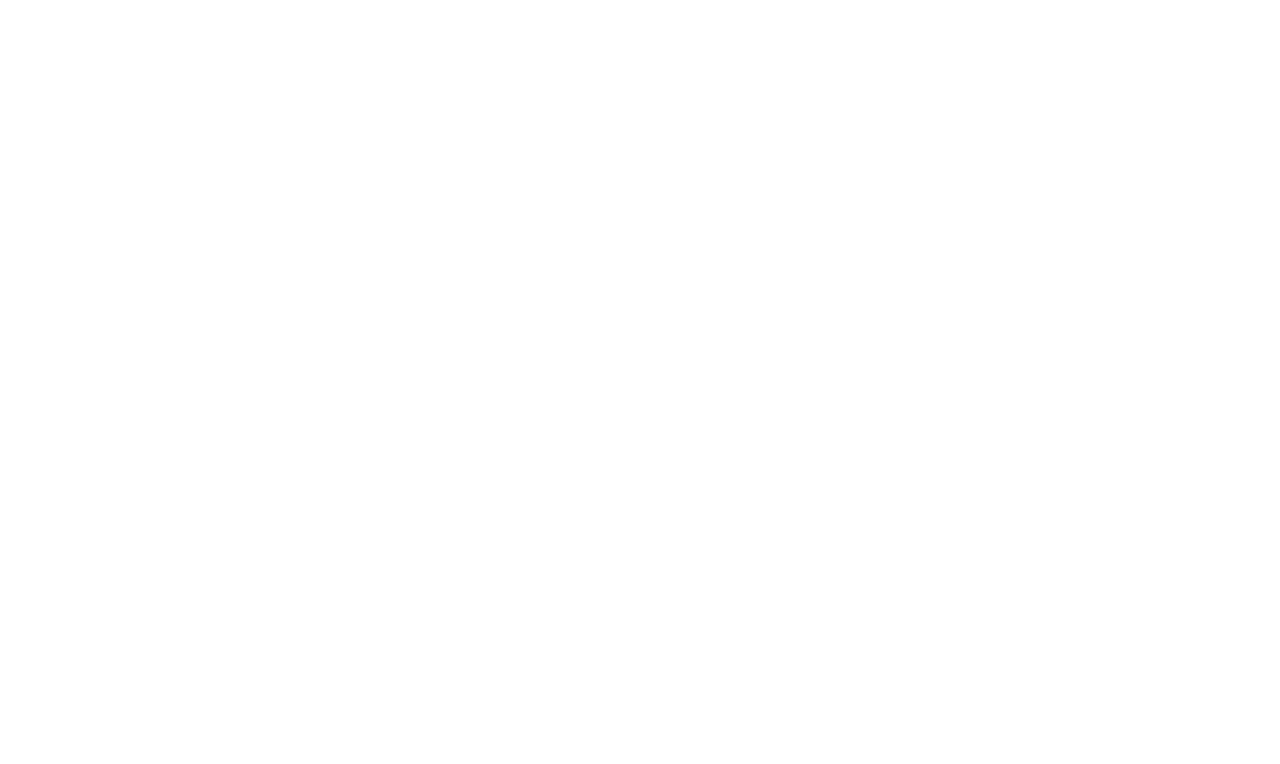
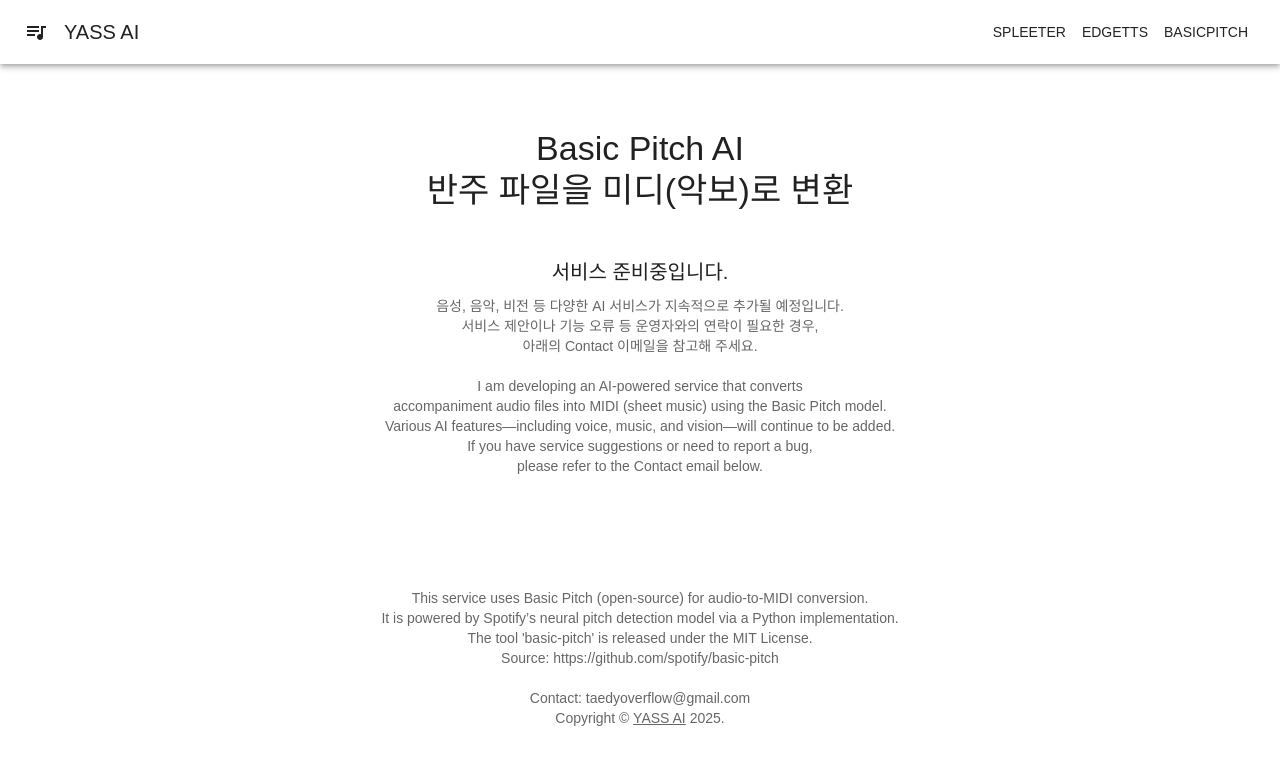
Before and after one commit to taedyoverflow/yass_front, a React (Create React App) app: page /pitch in a window 1280 px wide. Before the commit this address had no page. Shown: the top 764 px of the page. Built offline with nearby package versions, Linux system fonts and the light colour scheme.

Commit message:
feat: Basic Pitch 기반 AI 악보 변환 서비스 안내 페이지 추가

```diff
--- a/src/App.js
+++ b/src/App.js
@@ -10,6 +10,7 @@
 
 import { createTheme, ThemeProvider } from "@mui/material/styles";
 import CssBaseline from "@mui/material/CssBaseline";
+import BasicPitch from "./pages/BasicPitch";
 
 function App() {
   // TODO remove, this demo shouldn't need to reset the theme.
@@ -28,7 +29,7 @@
           {/* <Route path="/" element={<Home />} /> */}
           {/* <Route path="/separation" element={<Separation />} /> */}
           {/* <Route path="/inference" element={<Inference />} /> */}
-          {/* <Route path="/train" element={<Train />} /> */}
+          <Route path="/pitch" element={<BasicPitch />} /> */
           <Route path="/tts" element={<TTS />} />
           <Route path="/" element={<Download />} />
         </Routes>
--- a/src/components/CustomAppbar.js
+++ b/src/components/CustomAppbar.js
@@ -34,6 +34,9 @@
         <ListItem button component="a" href="/tts">
           <ListItemText primary="edgeTTS" />
         </ListItem>
+        <ListItem button component="a" href="/pitch">
+          <ListItemText primary="BasicPitch" />
+        </ListItem>
       </List>
     </Box>
   );
@@ -62,10 +65,10 @@
             {/* <Button href="/" color="inherit">HOME</Button>
             <Button href="/separation" color="inherit">SEPARATION</Button>
             <Button href="/inference" color="inherit">INFERENCE</Button>
-            <Button href="/train" color="inherit">TRAIN</Button>
-            <Button href="/signin" color="inherit">SIGN IN</Button> */}
+            <Button href="/train" color="inherit">TRAIN</Button> */}
             <Button href="/" color="inherit">Spleeter</Button>
             <Button href="/tts" color="inherit">edgeTTS</Button>
+            <Button href="/pitch" color="inherit">BasicPitch</Button>
           </Box>
         )}
       </Toolbar>
--- /dev/null
+++ b/src/pages/BasicPitch.js
@@ -0,0 +1,63 @@
+import React from "react";
+import {
+  Container, Typography, Box, Link
+} from "@mui/material";
+import CustomAppBar from "../components/CustomAppbar";
+
+function Copyright() {
+  return (
+    <Typography variant="body2" color="text.secondary" align="center">
+      {"Copyright © "}
+      <Link color="inherit" href="/">YASS AI</Link>{" "}
+      {new Date().getFullYear()}
+      {"."}
+    </Typography>
+  );
+}
+
+export default function BasicPitch() {
+  return (
+    <>
+      <CustomAppBar />
+      <main>
+        <Container sx={{ py: 8, display: 'flex', flexDirection: 'column', alignItems: 'center' }} maxWidth="md">
+          <Typography variant="h4" gutterBottom align="center">
+            Basic Pitch AI<br />
+            반주 파일을 미디(악보)로 변환
+          </Typography>
+
+          <Box mt={4} textAlign="center">
+            <Typography variant="h6">서비스 준비중입니다.</Typography>
+            <Typography variant="body2" color="text.secondary" sx={{ mt: 1 }}>
+            음성, 음악, 비전 등 다양한 AI 서비스가 지속적으로 추가될 예정입니다.<br />
+            서비스 제안이나 기능 오류 등 운영자와의 연락이 필요한 경우,<br />
+            아래의 Contact 이메일을 참고해 주세요.<br /><br />
+
+            I am developing an AI-powered service that converts<br />
+            accompaniment audio files into MIDI (sheet music) using the Basic Pitch model.<br />
+            Various AI features—including voice, music, and vision—will continue to be added.<br />
+            If you have service suggestions or need to report a bug,<br />
+            please refer to the Contact email below.
+            </Typography>
+          </Box>
+        </Container>
+      </main>
+
+      <Box sx={{ bgcolor: "background.paper", p: 6 }} component="footer">
+        <Typography
+          variant="body2"
+          align="center"
+          color="text.secondary"
+          sx={{ fontSize: "0.875rem" }}
+        >
+          This service uses Basic Pitch (open-source) for audio-to-MIDI conversion.<br />
+          It is powered by Spotify’s neural pitch detection model via a Python implementation.<br />
+          The tool 'basic-pitch' is released under the MIT License.<br />
+          Source: https://github.com/spotify/basic-pitch <br /><br />
+          Contact: taedyoverflow@gmail.com
+        </Typography>
+        <Copyright />
+      </Box>
+    </>
+  );
+}
```
Also changed, not shown: 1 other file (tests, documents, lock files or other folders).
